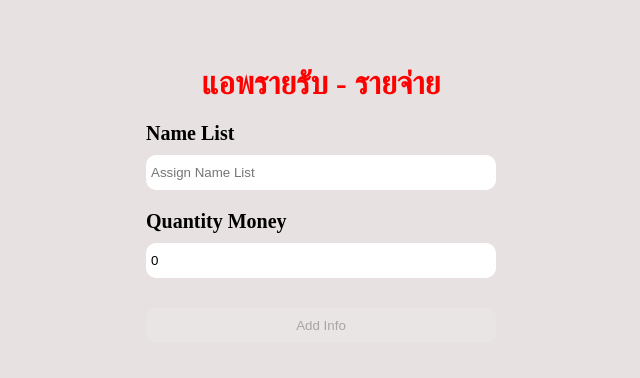
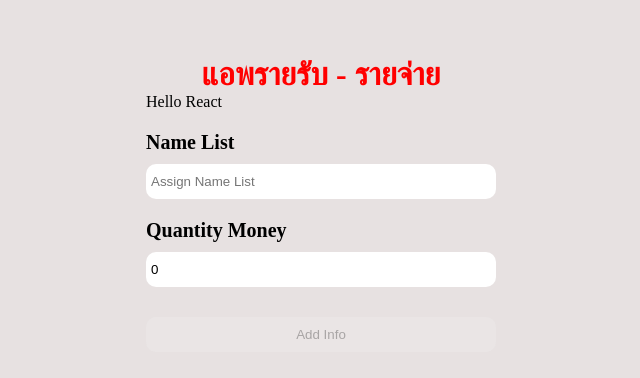
Before and after one commit to Dollarsssss/Web-Accounting, a React (Vite) app: page / in a window 1280 px wide. Shown: the part 186-564 px from the top of the page, without its empty margins (319-959 px from the left). Built offline with nearby package versions, Linux system fonts and the light colour scheme.

Commit message:
UseContext

```diff
--- a/src/App.jsx
+++ b/src/App.jsx
@@ -1,29 +1,32 @@
 import { useState } from 'react'
-
 import './App.css'
 import Transection from './components/Transection';
 import FormComponents from './components/FormComponents';
+import DataContext from './data/DataContext';
+import Report from './components/Report';
 
 
 function App() {
 
   const [items, setItems] = useState([])
 
-  function onAddNewItem(newItem){
-    setItems((prevItem)=>{
-      return [newItem,...prevItem]
+  function onAddNewItem(newItem) {
+    setItems((prevItem) => {
+      return [newItem, ...prevItem]
     });
     console.log('Info form Components ', newItem);
   }
 
 
   return (
-    <div className="container">
-      <h1 style={{color:'red' , textAlign:'center'}}>แอพรายรับ - รายจ่าย</h1>
-      <FormComponents onAddItem ={onAddNewItem}/>
-      <Transection items ={items}/>
-
-    </div>
+    <DataContext.Provider value={"Hello React"}>
+      <div className="container">
+        <h1 style={{ color: 'red', textAlign: 'center' }}>แอพรายรับ - รายจ่าย</h1>
+        <Report/>
+        <FormComponents onAddItem={onAddNewItem} />
+        <Transection items={items} />
+      </div>
+    </DataContext.Provider>
 
   );
 }
--- a/src/components/Item.jsx
+++ b/src/components/Item.jsx
@@ -1,8 +1,8 @@
 import React from "react";
 import PropTypes from "prop-types";
 
+const Item = ({title , amout}) => {
 
-const Item = ({title , amout}) => {
 
     const symbols = (amout < 0) ? '-':'+'
 
--- /dev/null
+++ b/src/components/Report.jsx
@@ -0,0 +1,13 @@
+import { React , useContext }from "react";
+import DataContext from "../data/DataContext";
+
+function Report() {
+
+    const report = useContext(DataContext)
+
+  return (
+    <div>{report}</div>
+  )
+}
+
+export default Report
--- a/src/components/Transection.jsx
+++ b/src/components/Transection.jsx
@@ -1,17 +1,18 @@
 import Item from './Item'
 import React from "react";
-
 import './Transection.css'
 
 const Transection = ({ items }) => {
 
 
     return (
+      <>
       <ul className="text-item">
         {items.map(items =>{
           return <Item key={items.id}{...items}/>
         })}
       </ul>
+      </>
     );
   }
 
--- /dev/null
+++ b/src/data/DataContext.jsx
@@ -0,0 +1,5 @@
+import { createContext } from "react";
+
+const DataContext = createContext()
+
+export default DataContext;
```
